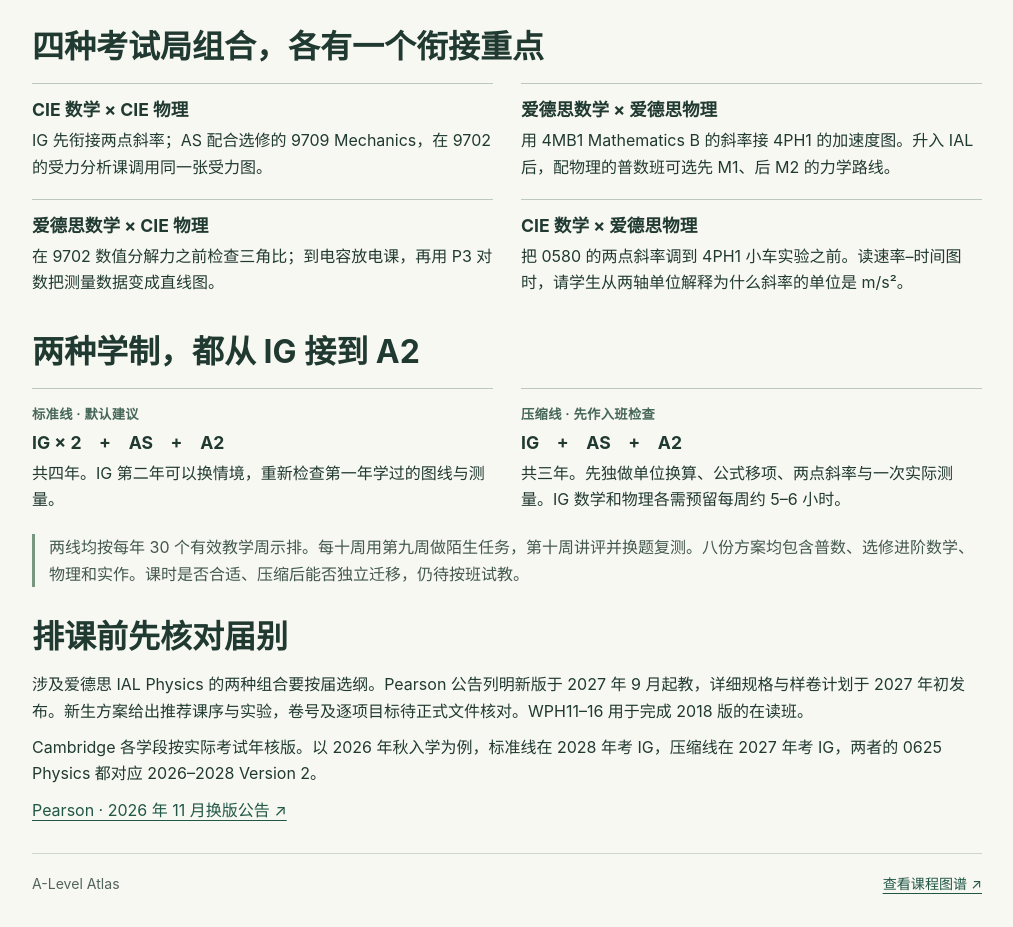
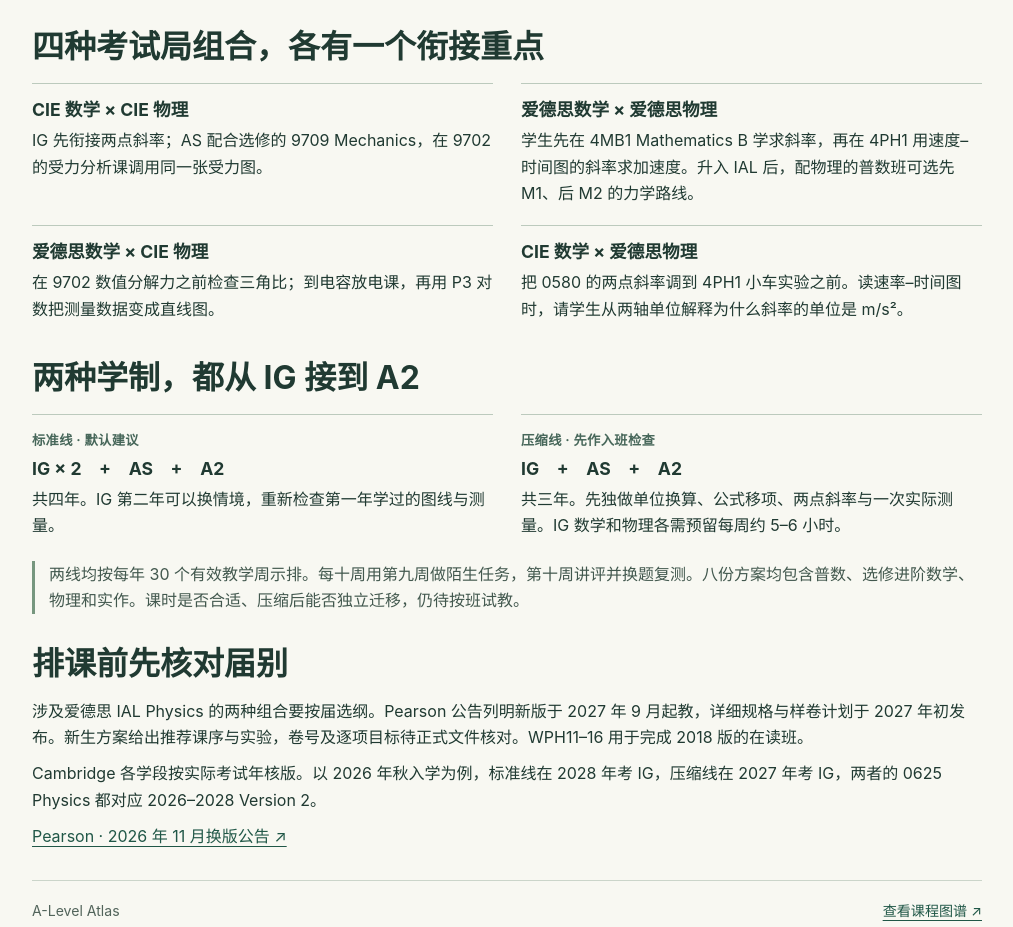
Before and after one commit to phytnesskun/A-Level-Atlas, a plain HTML site: page portfolio/teaching-plans/index.html in a window 1280 px wide. Shown: the part 924-1851 px from the top of the page, without its empty margins (133-1146 px from the left). Drawn offline with Linux system fonts and the light colour scheme.

Commit message:
Clarify the gradient used for the Edexcel acceleration example

```diff
--- a/portfolio/teaching-plans/index.html
+++ b/portfolio/teaching-plans/index.html
@@ -46,7 +46,7 @@
       <h2 id="pairs" data-en="Four combinations of exam boards">四种考试局组合，各有一个衔接重点</h2>
       <div class="routes">
         <article><h3 data-en="Cambridge Mathematics × Cambridge Physics">CIE 数学 × CIE 物理</h3><p data-en="Follow the IGCSE gradient work with concurrent AS lessons on force diagrams in 9709 Mechanics and 9702 Physics.">IG 先衔接两点斜率；AS 配合选修的 9709 Mechanics，在 9702 的受力分析课调用同一张受力图。</p></article>
-        <article><h3 data-en="Edexcel Mathematics × Edexcel Physics">爱德思数学 × 爱德思物理</h3><p data-en="Use the gradient work from 4MB1 Mathematics B for acceleration in 4PH1. For IAL mathematics classes paired with physics, the proposed mechanics route takes M1 before M2.">用 4MB1 Mathematics B 的斜率接 4PH1 的加速度图。升入 IAL 后，配物理的普数班可选先 M1、后 M2 的力学路线。</p></article>
+        <article><h3 data-en="Edexcel Mathematics × Edexcel Physics">爱德思数学 × 爱德思物理</h3><p data-en="Students learn to find a gradient in 4MB1 Mathematics B, then use the gradient of a velocity–time graph to find acceleration in 4PH1. For IAL mathematics classes paired with physics, the proposed mechanics route takes M1 before M2.">学生先在 4MB1 Mathematics B 学求斜率，再在 4PH1 用速度–时间图的斜率求加速度。升入 IAL 后，配物理的普数班可选先 M1、后 M2 的力学路线。</p></article>
         <article><h3 data-en="Edexcel Mathematics × Cambridge Physics">爱德思数学 × CIE 物理</h3><p data-en="Check trigonometric ratios before resolving forces in 9702. Revisit P3 logarithms when students construct a straight-line plot from capacitor-discharge data.">在 9702 数值分解力之前检查三角比；到电容放电课，再用 P3 对数把测量数据变成直线图。</p></article>
         <article><h3 data-en="Cambridge Mathematics × Edexcel Physics">CIE 数学 × 爱德思物理</h3><p data-en="Bring the two-point gradient from 0580 into the opening block before the 4PH1 trolley practical. Ask what the unit of the speed–time gradient tells us.">把 0580 的两点斜率调到 4PH1 小车实验之前。读速率–时间图时，请学生从两轴单位解释为什么斜率的单位是 m/s²。</p></article>
       </div>
```
